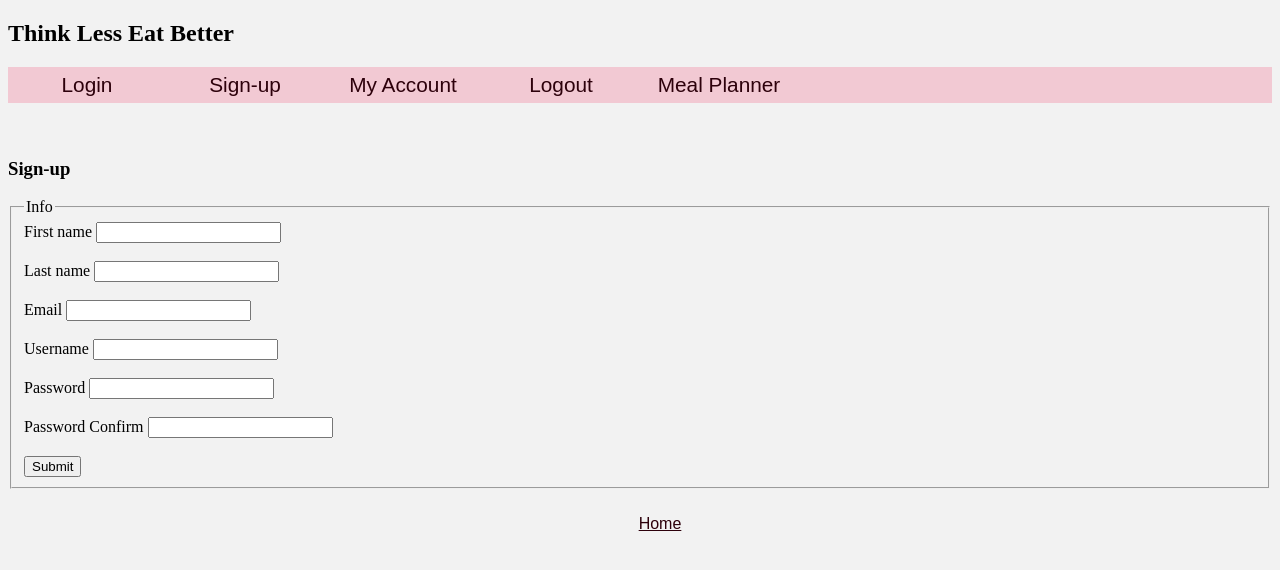
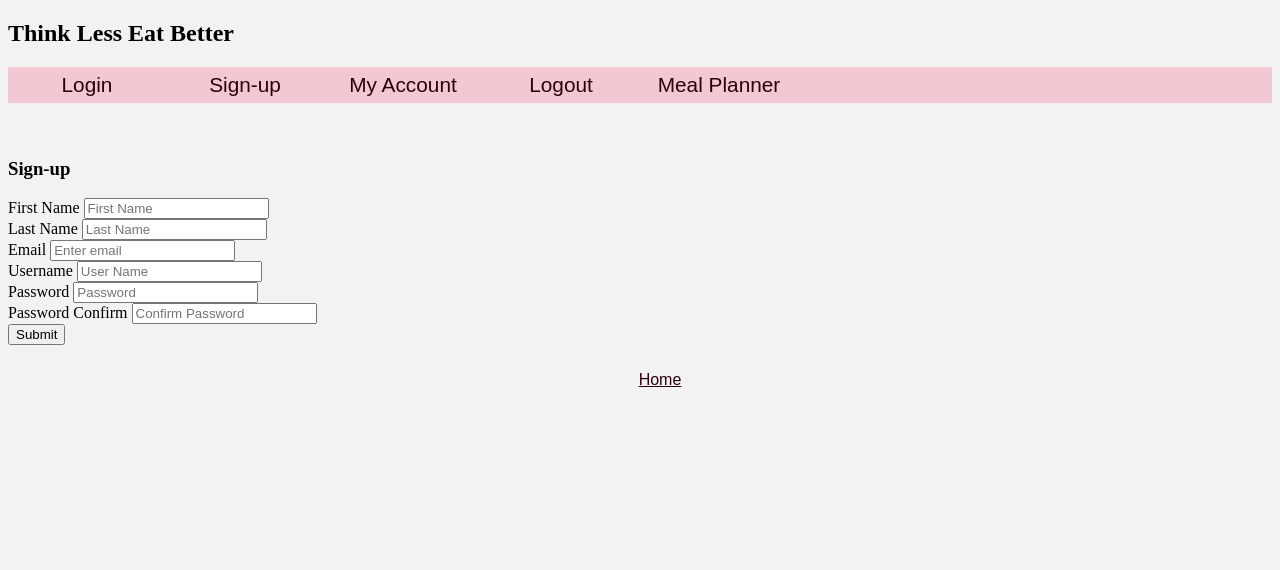
Before and after one commit to mgiovann/Think-Less-Eat-Better, a PHP site: page /signup.php in a window 1280 px wide. Shown: the top 570 px of the page. Run offline with PHP 8.4, Linux system fonts and the light colour scheme.

Commit message:
Create signup.php

```diff
--- a/signup.php
+++ b/signup.php
@@ -65,6 +65,43 @@
 </script>
 
 <form action = "accountProcess.php" method="post" onsubmit="return formvalidate(this);">
+	<div class="form-group col-6">
+    <label for="firstName">First Name</label>
+    <input type="text" id="firstname" class="form-control mx-sm-3" aria-describedby="passwordHelpInline" placeholder="First Name">
+  </div>
+
+  <div class="form-group col-6">
+    <label for="lastName">Last Name</label>
+    <input type="text" id="lastname" class="form-control mx-sm-3" aria-describedby="passwordHelpInline" placeholder="Last Name">
+  </div>
+
+  <div class="form-group col-6">
+    <label for="email">Email</label>
+    <input type="email" id="email" class="form-control mx-sm-3" aria-describedby="passwordHelpInline" placeholder="Enter email">
+  </div>
+
+  <div class="form-group col-6">
+    <label for="username">Username</label>
+    <input type="text" id="username" class="form-control mx-sm-3" aria-describedby="passwordHelpInline" placeholder="User Name">
+  </div>
+
+  <div class="form-group col-6">
+    <label for="password">Password</label>
+    <input type="text" id="userpassword" class="form-control mx-sm-3" aria-describedby="passwordHelpInline" placeholder="Password">
+
+  </div>
+
+  <div class="form-group col-6">
+    <label>Password Confirm</label>
+    <input type="text" id="userpasswordconfirm" class="form-control mx-sm-3" aria-describedby="passwordHelpInline" placeholder="Confirm Password">
+
+  </div>
+
+    <button type="submit" class="btn btn-primary">Submit</button>
+
+
+</form>
+	<!--
 	<fieldset>
 		<legend>Info</legend>
 		<label>First name</label>
@@ -88,6 +125,7 @@
 		<input type="submit">
 
 	</fieldset>
+	-->
 </form>
 
 <?php include 'footer.php'; ?>
```
